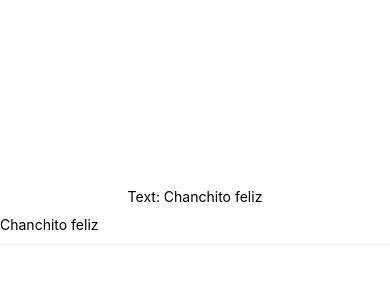
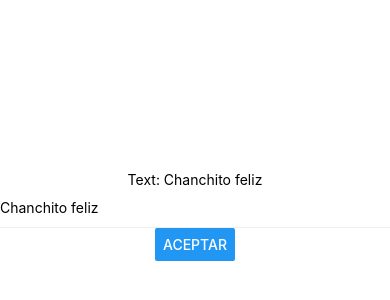
Before and after one commit to diegocabrera15/react-native, a React Native app: screen / in a window 390 px wide. Shown: the part 206-506 px from the top of the page. Built offline with nearby package versions, Linux system fonts and the light colour scheme.

Commit message:
Uses fo buttons

```diff
--- a/App.js
+++ b/App.js
@@ -1,11 +1,12 @@
 import { StatusBar } from "expo-status-bar";
 import React,{useState} from "react";
-import { StyleSheet, Text, TextInput, View, Dimensions } from "react-native";
+import { StyleSheet, Text, TextInput, View, Dimensions, Button} from "react-native";
 
 //const {width, height} = Dimensions.get('window')
 
 export default function App() {
   const [text, setText] = useState('Chanchito feliz')
+  const [submit, setSubmit] = useState('')
   return (
     <View style={styles.container}>
       <Text>Text: {text}</Text>
@@ -14,6 +15,10 @@ export default function App() {
       onChangeText={t =>setText(t)}
       defaultValue={text}
       />
+      <Button title='Aceptar' onPress={()=>{
+        setSubmit(text)
+        alert('Texto enviado con exito')
+      }}/>
       <StatusBar style="auto" />
     </View>
   );
```
